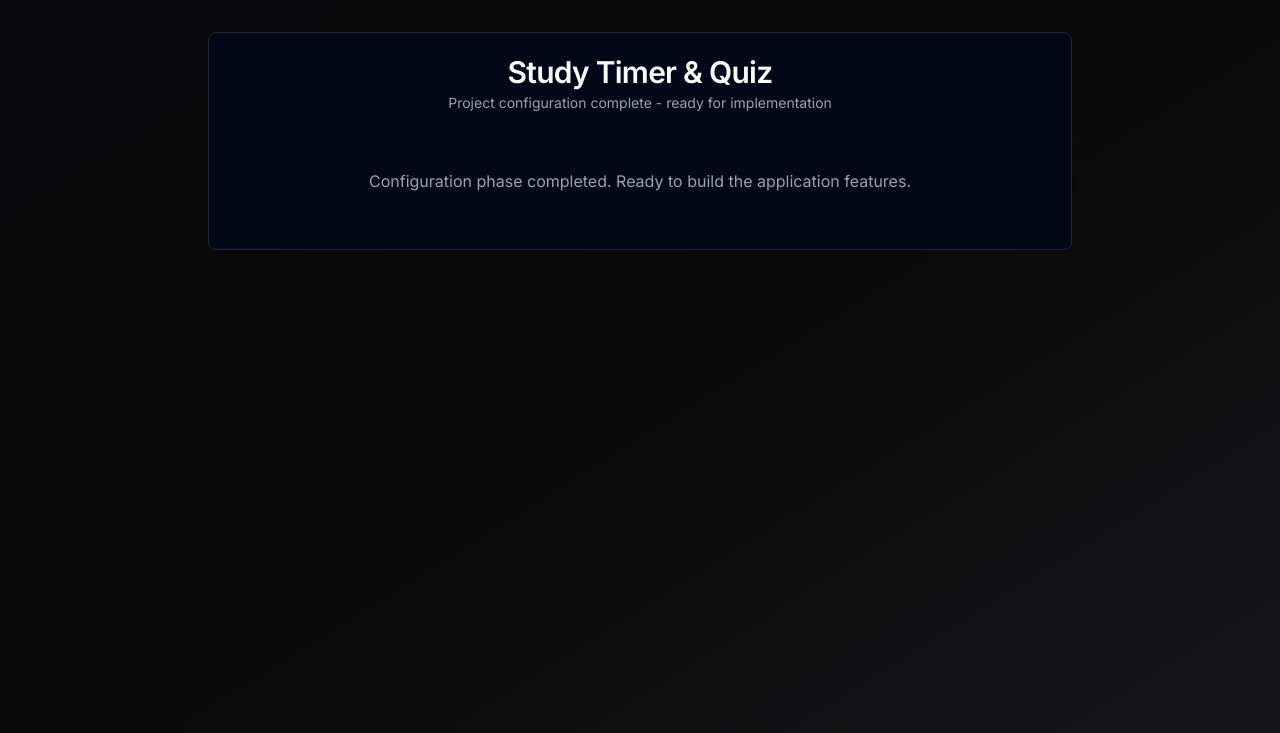
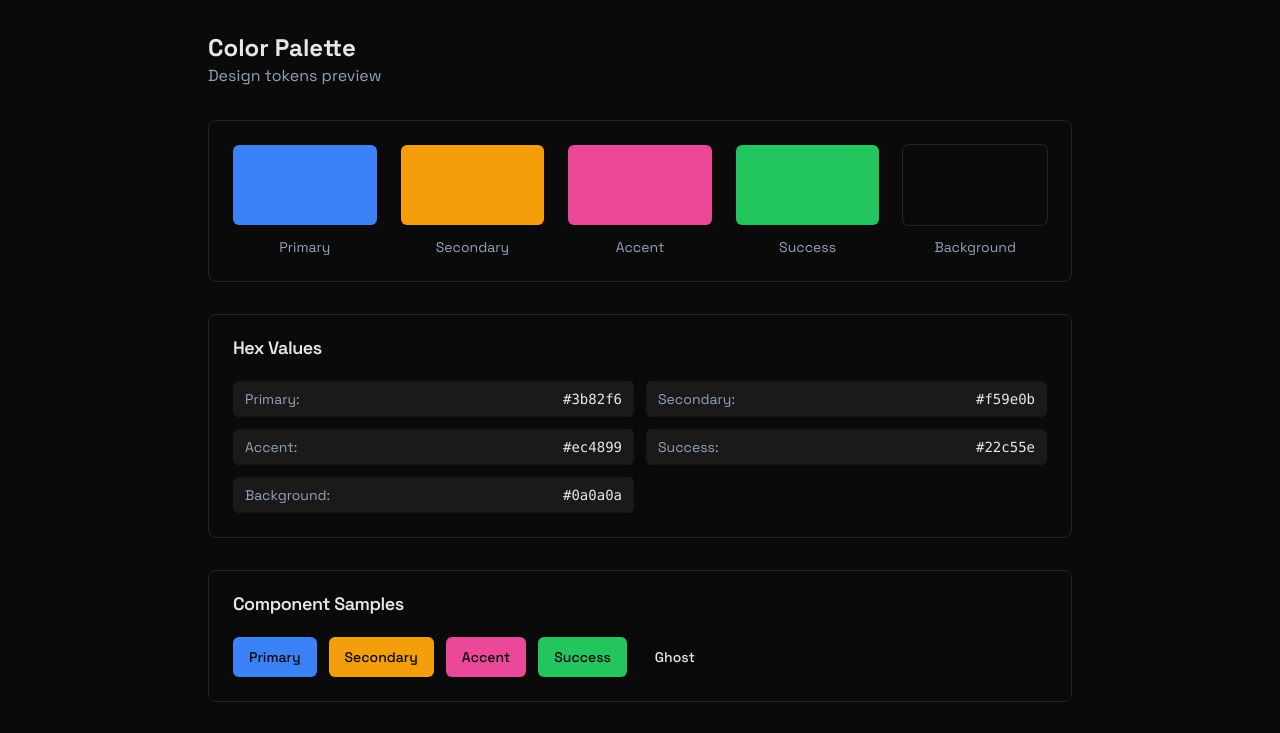
Before and after one commit to alessandrror/cursor-hackaton, a Next.js app: page / in a window 1280 px wide. Shown: the top 733 px of the page. Built offline with nearby package versions, Linux system fonts and the light colour scheme.

Commit message:
💄 Styles: Update Tailwind Design System - Add font family - Add color palette - Update globals.css - Update layout and button components

```diff
--- a/app/globals.css
+++ b/app/globals.css
@@ -4,25 +4,34 @@
 
 @layer base {
   :root {
-    --background: 222.2 84% 4.9%;
-    --foreground: 210 40% 98%;
-    --card: 222.2 84% 4.9%;
-    --card-foreground: 210 40% 98%;
-    --popover: 222.2 84% 4.9%;
-    --popover-foreground: 210 40% 98%;
-    --primary: 217.2 91.2% 59.8%;
-    --primary-foreground: 222.2 84% 4.9%;
-    --secondary: 217.2 32.6% 17.5%;
-    --secondary-foreground: 210 40% 98%;
-    --muted: 217.2 32.6% 17.5%;
+    /* Core palette (dark only) */
+    --background: 0 0% 4%; /* #0a0a0a */
+    --foreground: 220 14% 91%; /* #e5e7eb */
+
+    /* Surfaces */
+    --card: 0 0% 4%;
+    --card-foreground: 220 14% 91%;
+    --popover: 0 0% 4%;
+    --popover-foreground: 220 14% 91%;
+
+    /* Brand tokens */
+    --primary: 217.2 91.2% 59.8%; /* #3b82f6 */
+    --primary-foreground: 0 0% 4%;
+    --secondary: 37.7 92.1% 50.2%; /* #f59e0b */
+    --secondary-foreground: 0 0% 4%;
+    --accent: 330.4 81.2% 60.4%; /* #ec4899 */
+    --accent-foreground: 0 0% 4%;
+    --success: 142.1 70.6% 45.3%; /* #22c55e */
+    --success-foreground: 0 0% 4%;
+
+    /* Support tokens */
+    --muted: 0 0% 10%;
     --muted-foreground: 215 20.2% 65.1%;
-    --accent: 217.2 32.6% 17.5%;
-    --accent-foreground: 210 40% 98%;
     --destructive: 0 62.8% 30.6%;
-    --destructive-foreground: 210 40% 98%;
-    --border: 217.2 32.6% 17.5%;
-    --input: 217.2 32.6% 17.5%;
-    --ring: 224.3 76.3% 94.1%;
+    --destructive-foreground: 220 14% 91%;
+    --border: 0 0% 14%;
+    --input: 0 0% 14%;
+    --ring: 217.2 91.2% 59.8%;
     --chart-1: 220 70% 50%;
     --chart-2: 160 60% 45%;
     --chart-3: 30 80% 55%;
--- a/app/layout.tsx
+++ b/app/layout.tsx
@@ -1,9 +1,14 @@
 import type { Metadata } from 'next'
-import { Inter } from 'next/font/google'
+import { Space_Grotesk } from 'next/font/google'
 import './globals.css'
 import { SessionProvider } from '@/providers/SessionProvider'
 
-const inter = Inter({ subsets: ['latin'] })
+const spaceGrotesk = Space_Grotesk({
+  subsets: ['latin'],
+  variable: '--font-sans',
+  display: 'swap',
+  weight: ['300','400','500','600','700'],
+})
 
 export const metadata: Metadata = {
   title: 'Study Timer & Quiz',
@@ -17,12 +22,10 @@ export default function RootLayout({
 }) {
   return (
     <html lang="en" className="dark">
-      <body className={inter.className} suppressHydrationWarning={true}>
+      <body className={`${spaceGrotesk.variable} font-sans`} suppressHydrationWarning={true}>
         <SessionProvider>
-          <div className="min-h-screen bg-gradient-to-br from-zinc-950 via-neutral-950 to-zinc-900">
-            <div className="container mx-auto px-4 py-8 max-w-4xl">
-              {children}
-            </div>
+          <div className="min-h-screen bg-background text-foreground">
+            <div className="container mx-auto px-4 py-8 max-w-4xl">{children}</div>
           </div>
         </SessionProvider>
       </body>
--- a/app/page.tsx
+++ b/app/page.tsx
@@ -1,30 +1,85 @@
-import {
-  Card,
-  CardContent,
-  CardDescription,
-  CardHeader,
-  CardTitle,
-} from '../components/ui/card'
+import { Metadata } from 'next'
+import { Card, CardContent, CardHeader, CardTitle } from '../components/ui/card'
+import Button from '../components/ui/button'
 
-export default function HomePage() {
+export const metadata: Metadata = {
+    title: 'Design • Colors',
+}
+
+const swatches = [
+    { name: 'Primary', className: 'bg-primary', hex: '#3b82f6' },
+    { name: 'Secondary', className: 'bg-secondary', hex: '#f59e0b' },
+    { name: 'Accent', className: 'bg-accent', hex: '#ec4899' },
+    { name: 'Success', className: 'bg-success', hex: '#22c55e' },
+    { name: 'Background', className: 'bg-background', hex: '#0a0a0a', ring: true },
+]
+
+export default function ColorsPage() {
     return (
-    <Card className="w-full">
+        <div className="space-y-8">
+            <div>
+                <h1 className="text-2xl font-bold">Color Palette</h1>
+                <p className="text-muted-foreground">Design tokens preview</p>
+            </div>
+
+            <Card>
+                <CardContent className="grid gap-6 pt-6 md:grid-cols-5">
+                    {swatches.map((s) => (
+                        <div key={s.name} className="flex flex-col items-center gap-3">
+                            <div
+                                className={`${s.className} h-20 w-full rounded-md ${s.ring ? 'ring-1 ring-border' : ''}`}
+                            />
+                            <span className="text-sm text-muted-foreground">{s.name}</span>
+                        </div>
+                    ))}
+                </CardContent>
+            </Card>
+
+            <Card>
                 <CardHeader>
-        <CardTitle className="text-3xl font-bold text-center">
-          Study Timer & Quiz
-        </CardTitle>
-        <CardDescription className="text-center">
-          Project configuration complete - ready for implementation
-        </CardDescription>
+                    <CardTitle className="text-lg">Hex Values</CardTitle>
                 </CardHeader>
                 <CardContent>
-        <div className="text-center py-8">
-          <p className="text-muted-foreground">
-            Configuration phase completed. Ready to build the application
-            features.
-          </p>
+                    <div className="grid gap-3 md:grid-cols-2">
+                        {swatches.map((s) => (
+                            <div key={s.name} className="flex items-center justify-between rounded-md bg-muted px-3 py-2">
+                                <span className="text-sm text-muted-foreground">{s.name}:</span>
+                                <code className="font-mono text-sm">{s.hex}</code>
+                            </div>
+                        ))}
                     </div>
                 </CardContent>
             </Card>
+
+            <Card>
+                <CardHeader>
+                    <CardTitle className="text-lg">Component Samples</CardTitle>
+                </CardHeader>
+                <CardContent className="flex flex-wrap gap-3">
+                    <Button>Primary</Button>
+                    <Button variant="secondary">Secondary</Button>
+                    <Button variant="accent">Accent</Button>
+                    <Button variant="success">Success</Button>
+                    <Button variant="ghost">Ghost</Button>
+                </CardContent>
+            </Card>
+
+            <Card>
+                <CardHeader>
+                    <CardTitle className="text-lg">Typography (Space Grotesk)</CardTitle>
+                </CardHeader>
+                <CardContent className="space-y-4">
+                    <h1 className="text-4xl font-bold">Heading 1</h1>
+                    <h2 className="text-3xl font-semibold">Heading 2</h2>
+                    <h3 className="text-2xl font-medium">Heading 3</h3>
+                    <p>
+                        Body text — The quick brown fox jumps over the lazy dog. 0123456789
+                    </p>
+                    <p className="text-muted-foreground">
+                        Muted text — The quick brown fox jumps over the lazy dog.
+                    </p>
+                </CardContent>
+            </Card>
+        </div>
     )
 }
--- /dev/null
+++ b/components/ui/button.tsx
@@ -0,0 +1,44 @@
+import * as React from 'react'
+import { cn } from '../../lib/utils'
+
+type ButtonVariant = 'default' | 'secondary' | 'accent' | 'success' | 'ghost'
+type ButtonSize = 'sm' | 'md' | 'lg'
+
+export interface ButtonProps
+  extends React.ButtonHTMLAttributes<HTMLButtonElement> {
+  variant?: ButtonVariant
+  size?: ButtonSize
+}
+
+const baseStyles =
+  'inline-flex items-center justify-center whitespace-nowrap rounded-md text-sm font-medium ring-offset-background transition-colors focus-visible:outline-none focus-visible:ring-2 focus-visible:ring-ring focus-visible:ring-offset-2 disabled:pointer-events-none disabled:opacity-50'
+
+const sizeStyles: Record<ButtonSize, string> = {
+  sm: 'h-8 px-3',
+  md: 'h-10 px-4',
+  lg: 'h-12 px-6',
+}
+
+const variantStyles: Record<ButtonVariant, string> = {
+  default: 'bg-primary text-primary-foreground hover:opacity-90',
+  secondary: 'bg-secondary text-secondary-foreground hover:opacity-90',
+  accent: 'bg-accent text-accent-foreground hover:opacity-90',
+  success: 'bg-success text-success-foreground hover:opacity-90',
+  ghost: 'bg-transparent hover:bg-muted',
+}
+
+export const Button = React.forwardRef<HTMLButtonElement, ButtonProps>(
+  ({ className, variant = 'default', size = 'md', ...props }, ref) => {
+    return (
+      <button
+        ref={ref}
+        className={cn(baseStyles, sizeStyles[size], variantStyles[variant], className)}
+        {...props}
+      />
+    )
+  }
+)
+
+Button.displayName = 'Button'
+
+export default Button
--- a/tailwind.config.ts
+++ b/tailwind.config.ts
@@ -9,6 +9,9 @@ const config: Config = {
   darkMode: 'class',
   theme: {
     extend: {
+      fontFamily: {
+        sans: ['var(--font-sans)'],
+      },
       colors: {
         background: 'hsl(var(--background))',
         foreground: 'hsl(var(--foreground))',
@@ -27,6 +30,10 @@ const config: Config = {
         secondary: {
           DEFAULT: 'hsl(var(--secondary))',
           foreground: 'hsl(var(--secondary-foreground))',
+        },
+        success: {
+          DEFAULT: 'hsl(var(--success))',
+          foreground: 'hsl(var(--success-foreground))',
         },
         muted: {
           DEFAULT: 'hsl(var(--muted))',
```
Lines whose indentation alone changed are shown as unchanged.
